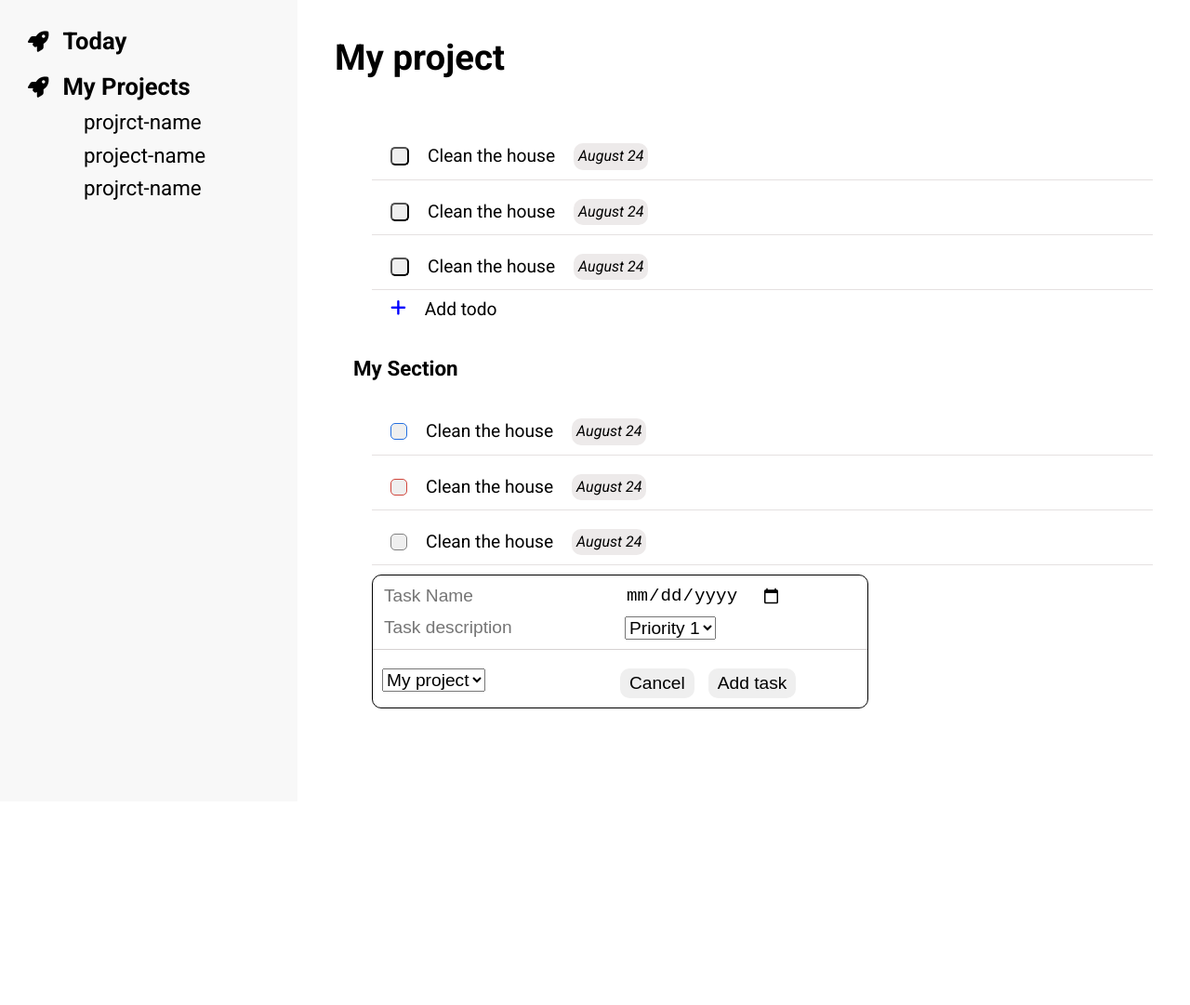
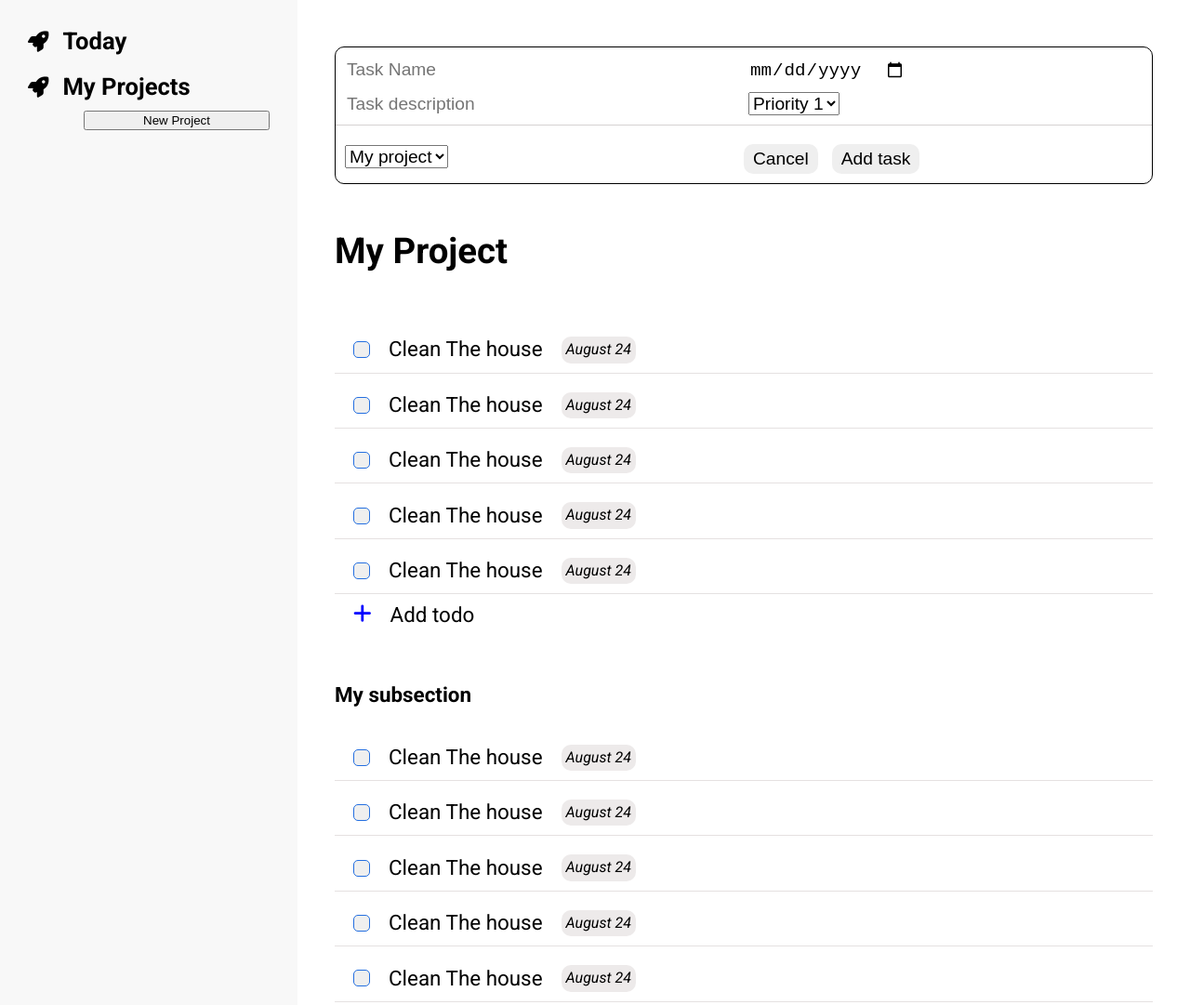
Before and after one commit to Benjascaf/TodoList, a website built with webpack: page index.html in a window 1280 px wide. Shown: the top 1081 px of the page at 93% size. Before the commit the page ends 862 px from the top, so only its background shows below. Built offline with nearby package versions, Linux system fonts and the light colour scheme.

Commit message:
Main sections are now rendered dynamically

```diff
--- a/dist/index.html
+++ b/index.html
@@ -15,47 +15,10 @@
       href="https://fonts.googleapis.com/css2?family=Roboto:ital,wght@0,100;0,400;0,700;0,900;1,300;1,400&display=swap"
       rel="stylesheet"
     />
+    <script type="module" src="dist/main.js" defer></script>
   </head>
   <body>
-    <div class="left-container">
-      <div class="today header">
-        <i class="fa-solid fa-rocket"></i>
-        <h1>Today</h1>
-      </div>
-      <div class="project">
-        <div class="projects header">
-          <i class="fa-solid fa-rocket"></i>
-          <h1>My Projects</h1>
-        </div>
-        <ul class="projects-list">
-          <li class="project">
-            <h2>projrct-name</h2>
-            <!-- <ul>
-              <li>task</li>
-              <li>task</li>
-              <li>task</li>
-            </ul> -->
-          </li>
-          <li class="project">
-            <h2>project-name</h2>
-            <!-- <ul>
-              <li>task</li>
-              <li>task</li>
-              <li>task</li>
-            </ul>
-          </li> -->
-          </li>
-          <li class="project">
-            <h2>projrct-name</h2>
-            <!-- <ul>
-              <li>task</li>
-              <li>task</li>
-              <li>task</li>
-            </ul> -->
-          </li>
-        </ul>
-      </div>
-    </div>
+    <div class="left-container"></div>
     <div class="main-container">
       <!-- <form class="edit-task">
         <div class="edit-left-container">
@@ -96,73 +59,6 @@
           <button type="button">Cancel</button>
         </div>
       </form> -->
-      <h1 class="project-title">My project</h1>
-      <div class="sections-container" data-day="24">
-        <div class="section">
-          <ul class="todos-container">
-            <li class="todo">
-              <button class="todo-btn"></button>
-              <div class="todo-content">
-                <h4 classs="todo-header">Clean the house</h4>
-                <p class="todo-date">August 24</p>
-                <p class="todo-description">Or else who will?</p>
-                <p class="todo-notes">What I need is in the kitchen</p>
-              </div>
-            </li>
-            <li class="todo">
-              <button class="todo-btn"></button>
-              <div class="todo-content">
-                <h4 classs="todo-header">Clean the house</h4>
-                <p class="todo-date">August 24</p>
-                <p class="todo-description">Or else who will?</p>
-                <p class="todo-notes">What I need is in the kitchen</p>
-              </div>
-            </li>
-            <li class="todo">
-              <button class="todo-btn" data-priority="4"></button>
-              <div class="todo-content">
-                <h4 classs="todo-header">Clean the house</h4>
-                <p class="todo-date">August 24</p>
-                <p class="todo-description">Or else who will?</p>
-                <p class="todo-notes">What I need is in the kitchen</p>
-              </div>
-            </li>
-            <li class="add-todo">
-              <i class="fa-solid fa-plus"></i>
-              <p>Add todo</p>
-            </li>
-          </ul>
-        </div>
-        <div class="section">
-          <h2 class="section-title">My Section</h2>
-          <ul class="todos-container">
-            <li class="todo">
-              <button class="todo-btn" data-priority="3"></button>
-              <div class="todo-content">
-                <h4 classs="todo-header">Clean the house</h4>
-                <p class="todo-date">August 24</p>
-                <p class="todo-description">Or else who will?</p>
-                <p class="todo-notes">What I need is in the kitchen</p>
-              </div>
-            </li>
-            <li class="todo">
-              <button class="todo-btn" data-priority="1"></button>
-              <div class="todo-content">
-                <h4 classs="todo-header">Clean the house</h4>
-                <p class="todo-date">August 24</p>
-                <p class="todo-description">Or else who will?</p>
-                <p class="todo-notes">What I need is in the kitchen</p>
-              </div>
-            </li>
-            <li class="todo">
-              <button class="todo-btn" data-priority="0"></button>
-              <div class="todo-content">
-                <h4 classs="todo-header">Clean the house</h4>
-                <p class="todo-date">August 24</p>
-                <p class="todo-description">Or else who will?</p>
-                <p class="todo-notes">What I need is in the kitchen</p>
-              </div>
-            </li>
             <form class="add-task-form" autocomplete="off">
               <div class="form-top">
                 <div class="task-name-container">
--- a/src/index.js
+++ b/src/index.js
@@ -1 +1,28 @@
-console.log("Hello World!");
+import Navbar from "./navbar.js";
+import Project from "./project.js";
+import renderProjectSection from "./projectSection.js";
+import Todo from "./todo.js";
+const projects = [];
+const project = Project("My Project");
+project.addSubsection("My subsection");
+for (let i = 0; i < 5; i++) {
+  project.addTaskToSubsection(
+    "default",
+    "Clean The house",
+    "o",
+    "August 24",
+    "3"
+  );
+}
+for (let i = 0; i < 5; i++) {
+  project.addTaskToSubsection(
+    "My subsection",
+    "Clean The house",
+    "o",
+    "August 24",
+    "3"
+  );
+}
+const mainContainer = document.querySelector(".main-container");
+Navbar(projects);
+renderProjectSection(mainContainer, project);
--- a/src/navbar.js
+++ b/src/navbar.js
@@ -1,42 +1,51 @@
 export default function (projects) {
   const leftContainer = document.querySelector(".left-container");
   addTodaySection(leftContainer);
-  addProjectsSection(leftContainer);
-  const projectsContainer = document.querySelector(".projects-list");
-  for (const project in projects) {
+  addProjectsSection(leftContainer, projects);
+}
+
+function addTodaySection(parent) {
+  const todayHeader = createHeaderForSection("today", "Today");
+  parent.append(todayHeader);
+}
+
+function addProjectsSection(parent, projects) {
+  const container = document.createElement("div");
+  container.classList.add("projects-container");
+  const headerContainer = createHeaderForSection("projects", "My Projects");
+  const projectsList = document.createElement("ul");
+  projectsList.classList.add("projects-list");
+  addProjects(projects, projectsList);
+  appendProjectButton(projectsList);
+  container.append(headerContainer, projectsList);
+  parent.append(container);
+}
+
+function createHeaderForSection(section, headerTitle) {
+  const icon = document.createElement("i");
+  icon.classList.add("fa-solid", "fa-rocket");
+  const headerContainer = document.createElement("div");
+  const projectsHeader = document.createElement("h1");
+  headerContainer.classList.add(section, "header");
+  projectsHeader.textContent = headerTitle;
+  headerContainer.append(icon, projectsHeader);
+  return headerContainer;
+}
+
+function addProjects(projects, parent) {
+  for (const project of projects) {
     const myProject = document.createElement("li");
-    myProject.classList.add(project.getName());
-    projectsContainer.append(myProject);
+    myProject.classList.add("project");
+    const header = document.createElement("h2");
+    header.textContent = project.getProjectName();
+    myProject.append(header);
+    parent.append(myProject);
   }
 }
 
-function addTodaySection(parent) {
-  const container = document.createElement("div");
-  container.classList.add("today-section", "header");
-
-  const icon = document.createElement("i");
-  icon.classList.add("fa-solid", "fa-rocket");
-
-  const todayHeader = document.createElement("h1");
-  todayHeader.textContent = "Today";
-
-  container.append(icon, todayHeader);
-  parent.append(container);
+function appendProjectButton(parent) {
+  const projectButton = document.createElement("button");
+  projectButton.classList.add("project-btn");
+  projectButton.textContent = "New Project";
+  parent.appendChild(projectButton);
 }
-
-function addProjectsSection(parent) {
-  const container = document.createElement("div");
-  container.classList.add("projects", "header");
-
-  const icon = document.createElement("i");
-  icon.classList.add("fa-solid", "fa-rocket");
-
-  const projectsHeader = document.createElement("h1");
-  projectsHeader.textContent = "My Projects";
-
-  const projectsList = document.createElement("ul");
-  projectsList.classList.add("projects-list");
-
-  container.append(icon, projectsHeader, projectsList);
-  parent.append(container);
-}
--- a/src/project.js
+++ b/src/project.js
@@ -1,7 +1,9 @@
-import Todo from "todo.js";
-export default function Project() {
+import Todo from "./todo.js";
+export default function Project(name) {
+  const _name = name;
+  const getProjectName = () => _name;
   const tasksContainers = {
-    projectTasks: [],
+    default: [],
   }; //An object literal to use as a dict and store tasks directly in
   //the project or in one of the subsections
 
@@ -38,11 +40,15 @@ export default function Project() {
     }
   };
 
+  const getSubsections = () => Object.keys(tasksContainers);
+
   return {
     addSubsection,
     addTaskToSubsection,
     getSubsectionTasks,
     removeTaskFromSubsection,
     getTasksDueToday,
+    getProjectName,
+    getSubsections,
   };
 }
--- /dev/null
+++ b/src/projectSection.js
@@ -0,0 +1,83 @@
+export default function renderProjectSection(mainContainer, project) {
+  addProjectHeader(mainContainer, project.getProjectName());
+  for (const subsection of project.getSubsections()) {
+    addSection(
+      subsection,
+      mainContainer,
+      project.getSubsectionTasks(subsection)
+    );
+  }
+}
+
+const addProjectHeader = (parent, projectName) => {
+  const header = document.createElement("h1");
+  header.classList.add("project-title");
+  header.textContent = projectName;
+  parent.append(header);
+};
+const addSection = (section, parent, tasks) => {
+  const sectionContainer = document.createElement("div");
+  sectionContainer.classList.add("section");
+  addSectionHeader(section, sectionContainer);
+  appendTasks(sectionContainer, tasks);
+  appendAddButton(sectionContainer);
+  parent.appendChild(sectionContainer);
+};
+
+const addSectionHeader = (section, parent) => {
+  if (section !== "default") {
+    const sectionHeader = document.createElement("h2");
+    sectionHeader.classList.add("section-title");
+    sectionHeader.textContent = section;
+    parent.appendChild(sectionHeader);
+  }
+};
+
+const appendTasks = (parent, tasks) => {
+  const tasksContainer = document.createElement("ul");
+  tasksContainer.classList.add("todo-container");
+  for (const task of tasks) {
+    appendTask(tasksContainer, task);
+  }
+  parent.appendChild(tasksContainer);
+};
+
+const appendTask = (parent, task) => {
+  const taskContainer = document.createElement("li");
+  taskContainer.classList.add("todo");
+
+  const taskButton = document.createElement("button");
+  taskButton.classList.add("todo-btn");
+  taskButton.dataset.priority = task.getPriority();
+
+  const taskContentContainer = document.createElement("div");
+  taskContentContainer.classList.add("todo-content");
+
+  const taskHeader = document.createElement("h4");
+  taskHeader.classList.add("todo-header");
+  taskHeader.textContent = task.getTitle();
+
+  const taskDate = document.createElement("p");
+  taskDate.classList.add("todo-date");
+  taskDate.textContent = task.getDueDate();
+
+  taskContentContainer.append(taskHeader, taskDate);
+
+  taskContainer.append(taskButton, taskContentContainer);
+
+  parent.append(taskContainer);
+};
+
+const appendAddButton = (parent) => {
+  const buttonContainer = document.createElement("li");
+  buttonContainer.classList.add("add-todo");
+
+  const icon = document.createElement("i");
+  icon.classList.add("fa-solid", "fa-plus");
+
+  const text = document.createElement("p");
+  text.textContent = "Add todo";
+
+  buttonContainer.append(icon, text);
+  parent.append(buttonContainer);
+};
--- a/src/todo.js
+++ b/src/todo.js
@@ -1,30 +1,28 @@
 import { isToday } from "date-fns";
 export default function Todo(title, description, dueDate, priority) {
-  this.title = title;
-  this.description = description;
-  this.dueDate = dueDate;
-  this.priority = priority;
+  const _title = title;
+  const _description = description;
+  const _dueDate = dueDate;
+  const _priority = priority;
   const setTitle = (newTitle) => {
-    this.title = newTitle;
+    _title = newTitle;
   };
   const setDescription = (newDescription) => {
-    this.description = newDescription;
+    _description = newDescription;
   };
 
   const setDueDate = (newDate) => {
-    this.dueDate = newDate;
+    _dueDate = newDate;
   };
   const setPriority = (newPriorityLevel) => {
-    this.priority = newPriorityLevel;
+    _priority = newPriorityLevel;
   };
 
-  const getTitle = () => {
-    this.title;
-  };
-  const getDescription = () => this.description;
-  const getDueDate = () => this.dueDate;
-  const getPriority = () => this.priority;
-  const isDueToday = () => isToday(this.dueDate);
+  const getTitle = () => _title;
+  const getDescription = () => _description;
+  const getDueDate = () => _dueDate;
+  const getPriority = () => _priority;
+  const isDueToday = () => isToday(_dueDate);
   return {
     setTitle,
     setDescription,
```
Also changed, not shown: dist/main.js.
